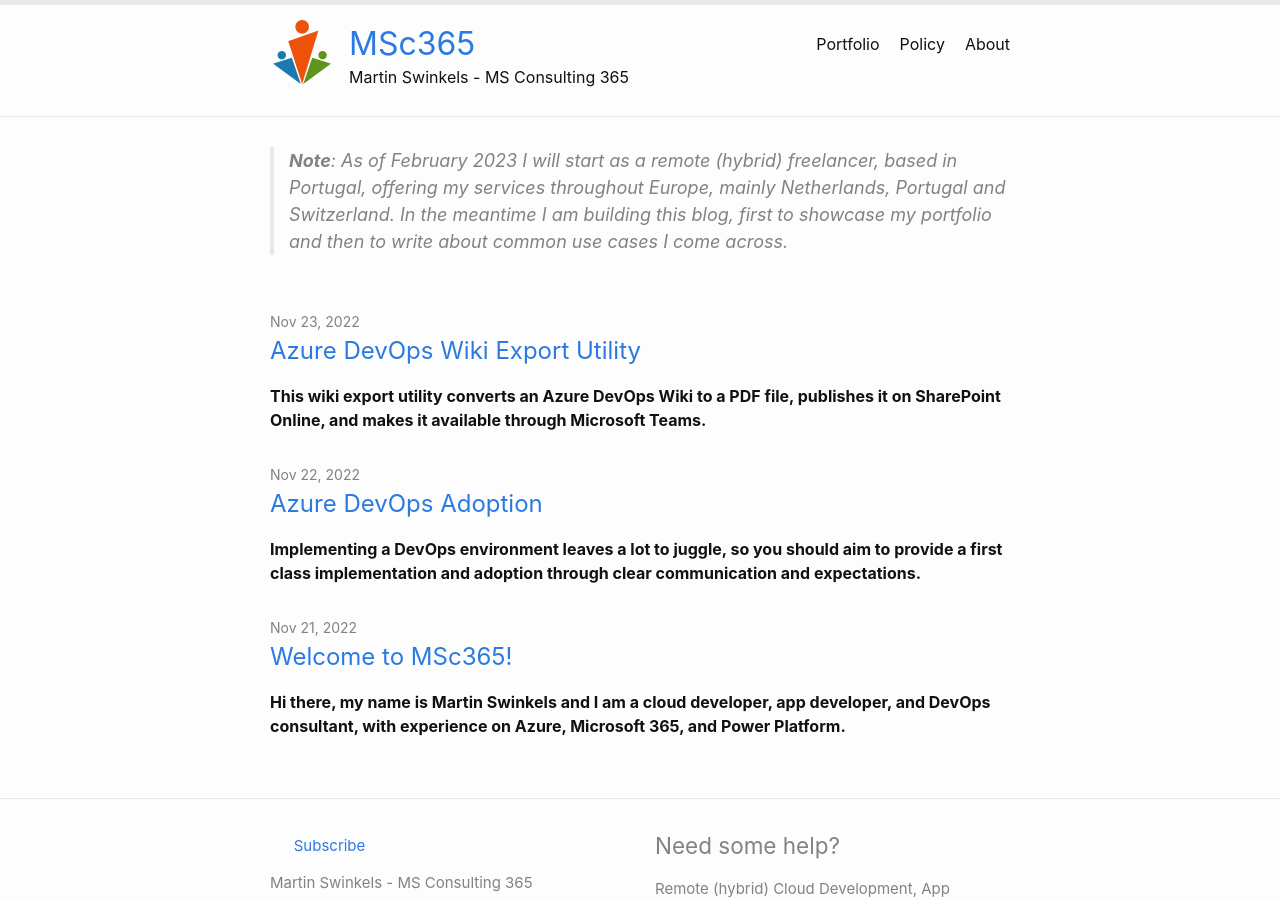
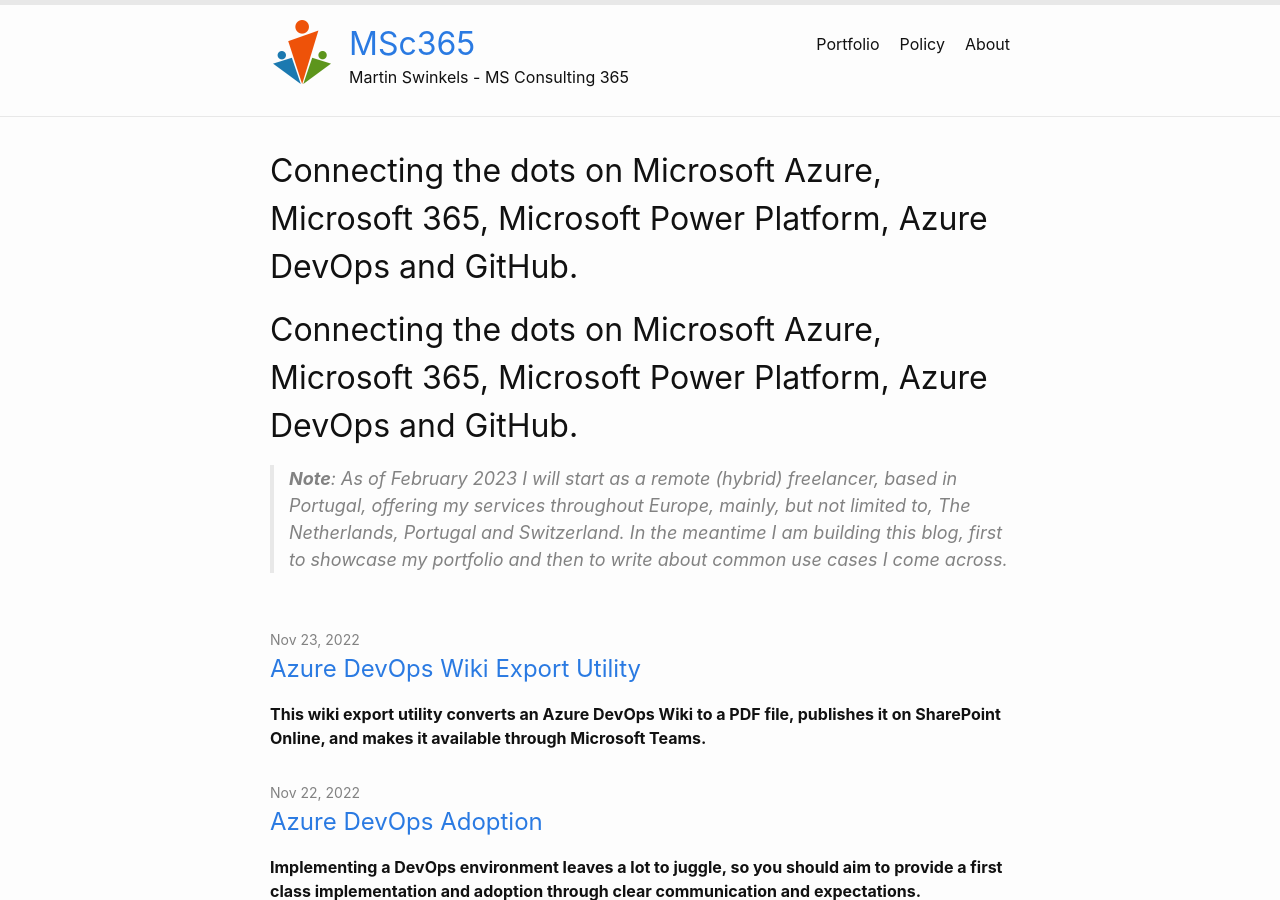
Before and after one commit to msc365/msc365.github.io, a Jekyll site: the page built from index.md, in a window 1280 px wide and 900 px high. Built offline with Jekyll 4.4.1, drawn with Linux system fonts in a browser that asks for light colours; our own code applies the rules of GitHub Pages for plain Markdown files.

Commit message:
Update index.md

```diff
--- a/index.md
+++ b/index.md
@@ -8,6 +8,8 @@
 layout: home
 ---
 
-> **Note**: As of February 2023 I will start as a remote (hybrid) freelancer, based in Portugal, offering my services throughout Europe, mainly Netherlands, Portugal and Switzerland. In the meantime I am building this blog, first to showcase my portfolio and then to write about common use cases I come across.
+# Connecting the dots on Microsoft Azure, Microsoft 365, Microsoft Power Platform, Azure DevOps and GitHub.
+
+> **Note**: As of February 2023 I will start as a remote (hybrid) freelancer, based in Portugal, offering my services throughout Europe, mainly, but not limited to, The Netherlands, Portugal and Switzerland. In the meantime I am building this blog, first to showcase my portfolio and then to write about common use cases I come across.
 
 <br>
```
